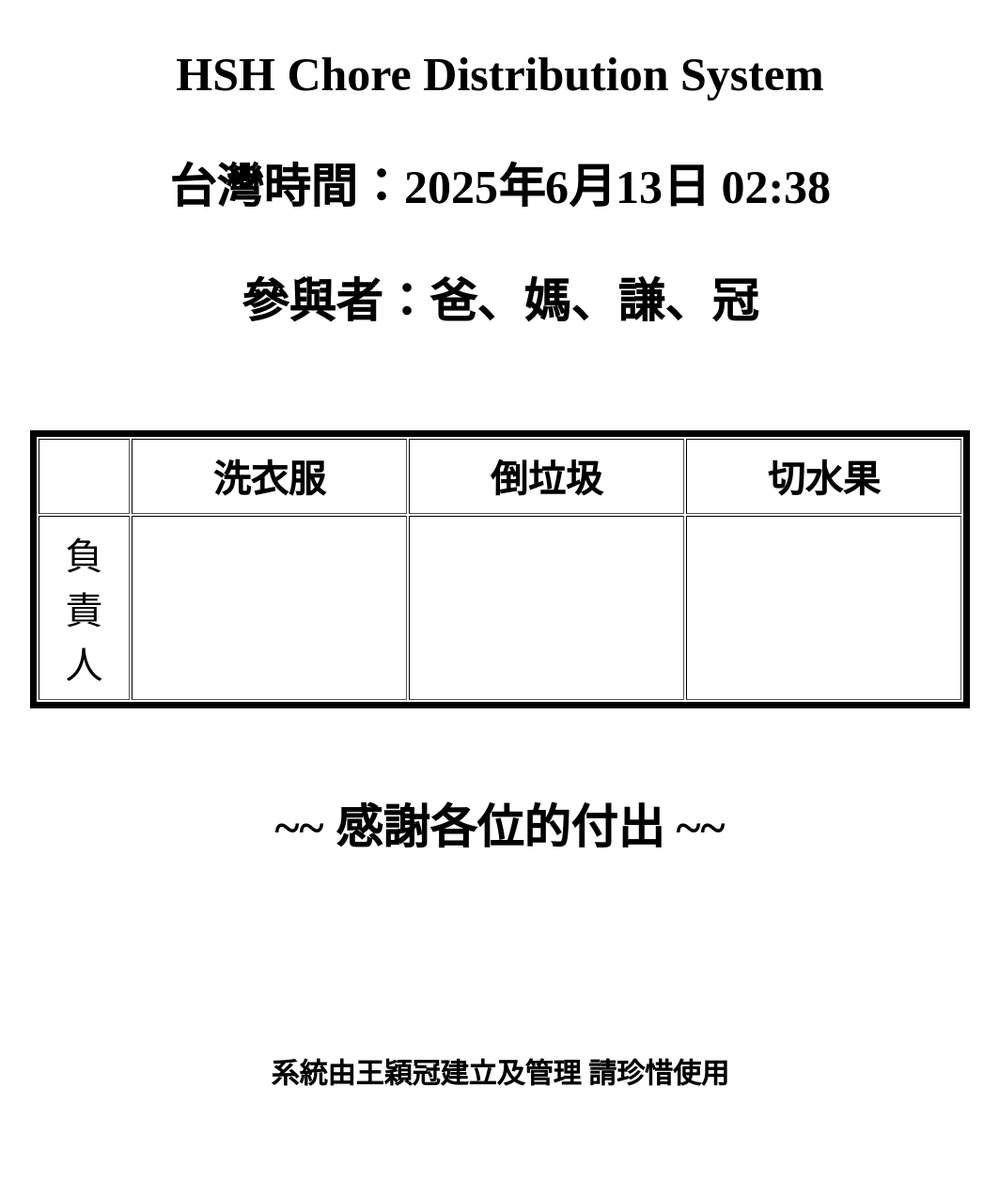
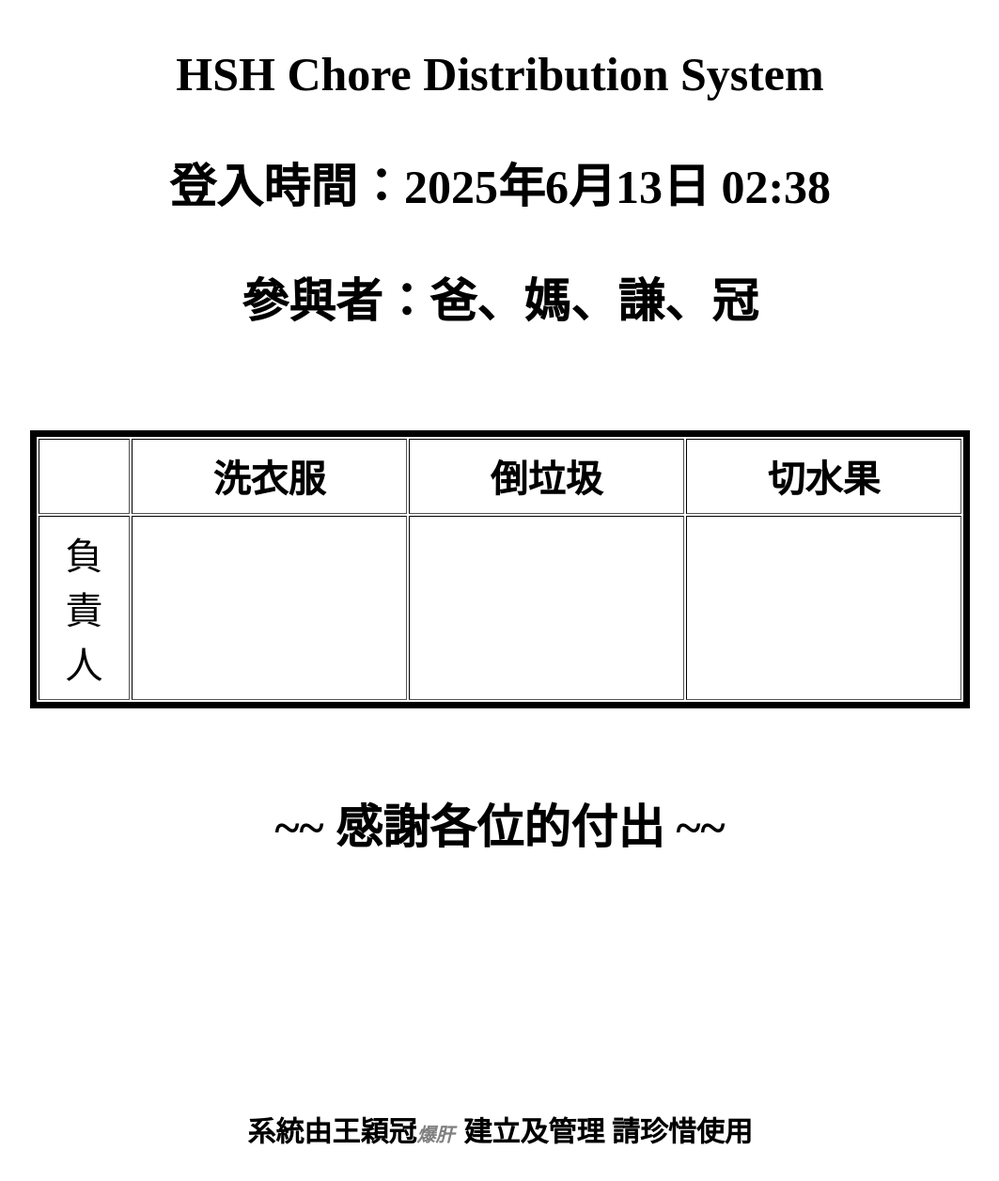
Before and after one commit to intgenogreg/hsh_chores, a plain HTML site: page index.html in a window 1280 px wide. Shown: the part 289-1546 px from the top of the page at 94% size, without its empty margins (108-1171 px from the left). Before the commit the page ends 1481 px from the top, so only its background shows below. Drawn offline with Linux system fonts and the light colour scheme; no server answers.

Commit message:
Add files via upload

```diff
--- a/index.html
+++ b/index.html
@@ -54,9 +54,8 @@
   </center></div>
   <br/><br/>
   <h3 style="font-size:50px; text-align:center;">~~ 感謝各位的付出 ~~</h3>
-  <br/><br/><br/><br/><br/><br/><br/>
-  <h3 style="font-size:30px; text-align:center;">系統由王穎冠建立及管理 請珍惜使用</h3>
-
+  <br/><br/><br/><br/><br/><br/><br/><br/><br/><br/>
+  <h3 style="font-size:30px; text-align:center;">系統由王穎冠<p style="color:gray; font-size:20px"><i>爆肝</i></p>建立及管理 請珍惜使用</h3>
   <!-- Firebase SDK -->
   <script src="https://www.gstatic.com/firebasejs/8.10.1/firebase-app.js"></script>
   <script src="https://www.gstatic.com/firebasejs/8.10.1/firebase-database.js"></script>
@@ -113,7 +112,7 @@
     function fetchOrGenerateToday() {
       const now = new Date();
       const formatted = getFormattedTaiwanTime(now);
-      document.getElementById("time").textContent = "台灣時間：" + formatted;
+      document.getElementById("time").textContent = "登入時間：" + formatted;
 
       const key = getTodayKey(now);
       const ref = db.ref("chores/" + key);
```
